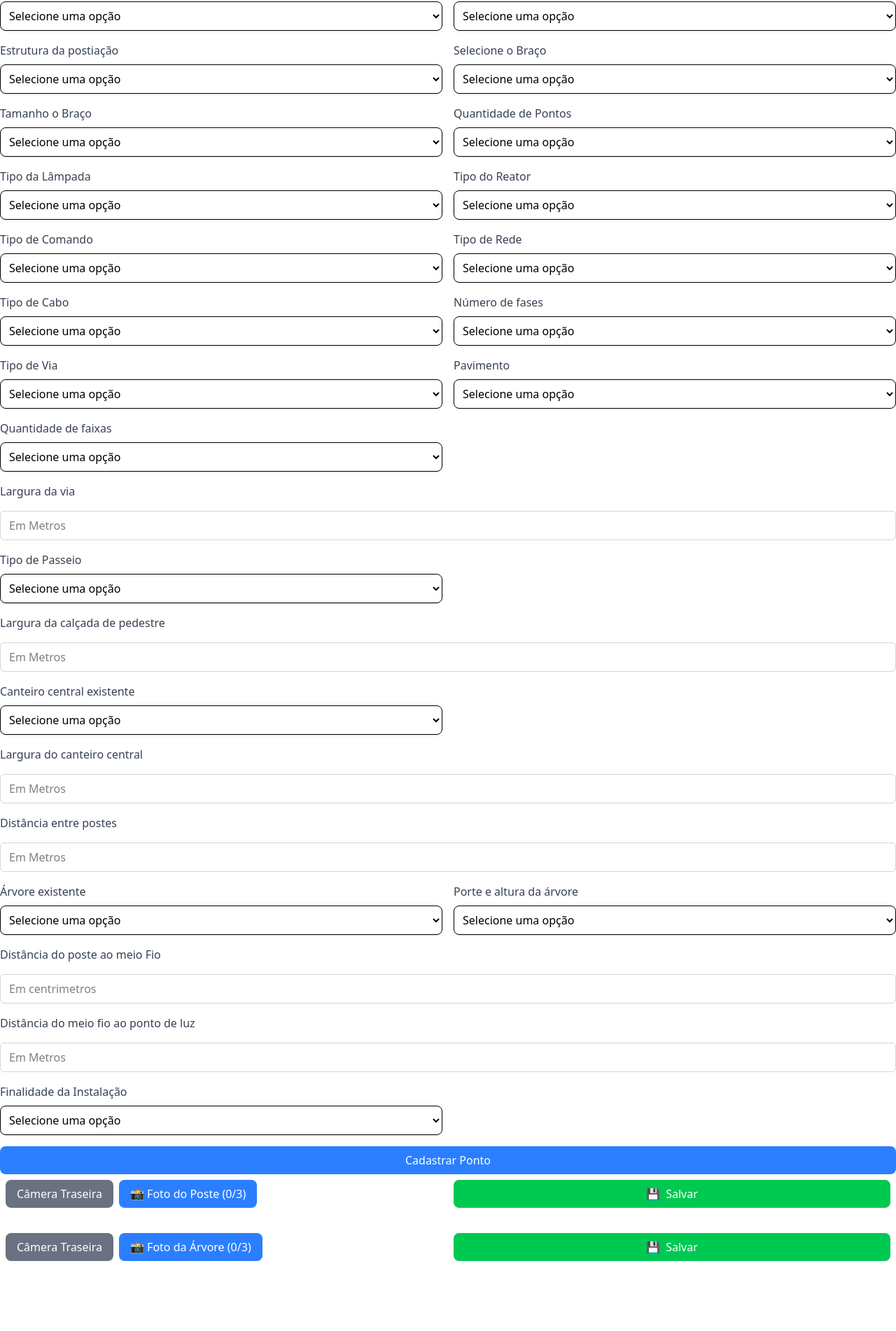
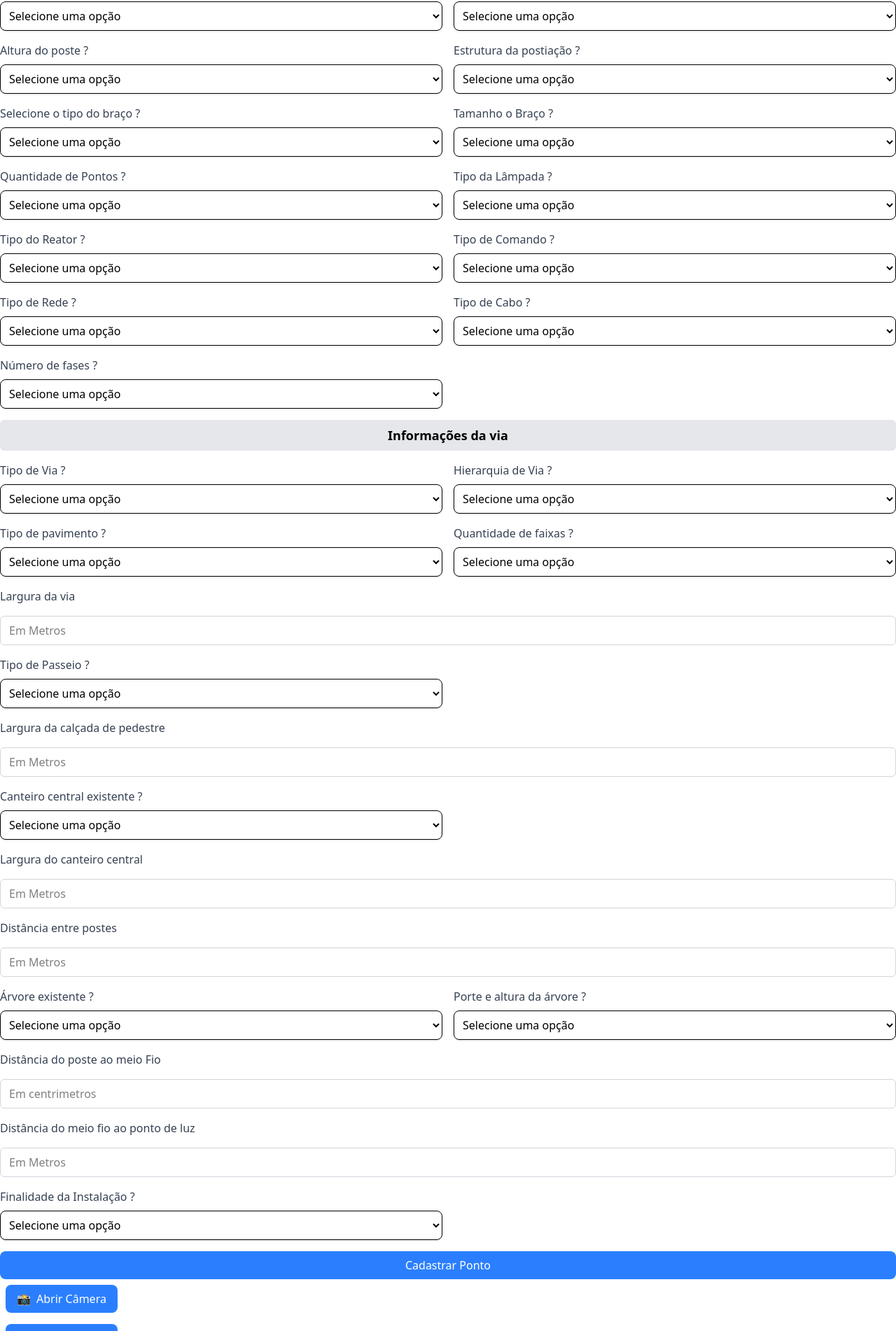
Before and after one commit to schiaretti/meu-projeto, a React (Vite) app: page /CadastroPoste in a window 1280 px wide. Shown: the part 822-2724 px from the top of the page at 70% size. Before the commit the page ends 2652 px from the top, so only its background shows below. Built offline with nearby package versions, Linux system fonts and the light colour scheme.

Commit message:
arrumei o layout da camera

```diff
--- a/src/components/CameraBotao.tsx
+++ b/src/components/CameraBotao.tsx
@@ -9,8 +9,10 @@ const Componentebotao: React.FC<ComponentebotaoProps> = ({ buttonText, minPhotos
   const videoRef = useRef<HTMLVideoElement>(null);
   const [photos, setPhotos] = useState<string[]>([]); // Array para armazenar as fotos
   const [cameraMode, setCameraMode] = useState<'front' | 'back'>('back'); // Estado da câmera
+  const [isCameraOpen, setIsCameraOpen] = useState(false); // Estado para controlar se a câmera está aberta
 
-  const handleTakePhoto = async () => {
+  // Função para abrir a câmera
+  const openCamera = async () => {
     try {
       // Configurações da câmera
       const constraints = {
@@ -23,30 +25,8 @@ const Componentebotao: React.FC<ComponentebotaoProps> = ({ buttonText, minPhotos
       const stream = await navigator.mediaDevices.getUserMedia(constraints);
       if (videoRef.current) {
         videoRef.current.srcObject = stream;
+        setIsCameraOpen(true); // Abre a câmera
       }
-
-      // Aguarda um breve momento para garantir que o vídeo esteja pronto
-      await new Promise((resolve) => setTimeout(resolve, 500));
-
-      // Cria um canvas para capturar a foto
-      const canvas = document.createElement('canvas');
-      const video = videoRef.current;
-      if (video) {
-        canvas.width = video.videoWidth;
-        canvas.height = video.videoHeight;
-
-        const context = canvas.getContext('2d');
-        if (context) {
-          context.drawImage(video, 0, 0, canvas.width, canvas.height);
-        }
-
-        // Converte a imagem do canvas para uma URL de dados
-        const dataUrl = canvas.toDataURL('image/png');
-        setPhotos((prevPhotos) => [...prevPhotos, dataUrl]); // Adiciona a nova foto ao array
-      }
-
-      // Para a câmera após tirar a foto
-      stream.getTracks().forEach((track) => track.stop());
     } catch (err) {
       console.error("Erro ao acessar a câmera:", err);
 
@@ -67,38 +47,110 @@ const Componentebotao: React.FC<ComponentebotaoProps> = ({ buttonText, minPhotos
     }
   };
 
+  // Função para fechar a câmera
+  const closeCamera = () => {
+    if (videoRef.current && videoRef.current.srcObject) {
+      const stream = videoRef.current.srcObject as MediaStream;
+      stream.getTracks().forEach((track) => track.stop()); // Para todos os tracks da câmera
+      videoRef.current.srcObject = null;
+      setIsCameraOpen(false); // Fecha a câmera
+    }
+  };
+
+  // Função para tirar foto
+  const handleTakePhoto = () => {
+    const canvas = document.createElement('canvas');
+    const video = videoRef.current;
+    if (video) {
+      canvas.width = video.videoWidth;
+      canvas.height = video.videoHeight;
+
+      const context = canvas.getContext('2d');
+      if (context) {
+        context.drawImage(video, 0, 0, canvas.width, canvas.height);
+      }
+
+      // Converte a imagem do canvas para uma URL de dados
+      const dataUrl = canvas.toDataURL('image/png');
+      setPhotos((prevPhotos) => [...prevPhotos, dataUrl]); // Adiciona a nova foto ao array
+    }
+  };
+
+  // Função para alternar entre câmera frontal e traseira
   const toggleCamera = () => {
-    setCameraMode((prevMode) => (prevMode === 'front' ? 'back' : 'front')); // Alterna entre frontal e traseira
+    setCameraMode((prevMode) => (prevMode === 'front' ? 'back' : 'front'));
+    closeCamera(); // Fecha a câmera atual
+    openCamera(); // Reabre a câmera com o novo modo
   };
 
   return (
     <div>
-      <div className="flex gap-2 mb-2">
-        {/* Botão para alternar a câmera */}
+      {/* Botão para abrir a câmera */}
+      {!isCameraOpen && (
+        <button
+          type="button"
+          onClick={openCamera}
+          className="px-4 py-2 bg-blue-500 text-white rounded-lg hover:bg-blue-700 transition flex items-center justify-center gap-2"
+        >
+          <span role="img" aria-label="camera">
+            📸
+          </span>
+          Abrir Câmera
+        </button>
+      )}
+
+      {/* Exibe a câmera quando aberta */}
+      {isCameraOpen && (
+        <div className="mt-4">
+          {/* Vídeo da câmera */}
+          <video
+            ref={videoRef}
+            autoPlay
+            playsInline
+            className="w-full h-auto rounded-lg shadow-lg"
+          ></video>
+
+          {/* Botões de controle da câmera */}
+          <div className="flex gap-2 mt-2">
+            {/* Botão para alternar câmera */}
             <button
               type="button"
               onClick={toggleCamera}
-          className="px-4 py-2 bg-gray-500 text-white rounded-lg hover:bg-gray-700 transition"
+              className="px-4 py-2 bg-gray-500 text-white rounded-lg hover:bg-gray-700 transition flex items-center justify-center gap-2"
             >
-          {cameraMode === 'front' ? 'Câmera Frontal' : 'Câmera Traseira'}
+              <span role="img" aria-label="camera">
+                🔄
+              </span>
+              Alternar Câmera
             </button>
 
             {/* Botão para tirar foto */}
             <button
               type="button"
               onClick={handleTakePhoto}
-          disabled={photos.length >= minPhotos} // Desabilita o botão após atingir o mínimo de fotos
-          className="px-4 py-2 bg-blue-500 text-white rounded-lg hover:bg-blue-700 transition disabled:bg-gray-400 disabled:cursor-not-allowed"
+              disabled={photos.length >= minPhotos}
+              className="px-4 py-2 bg-green-500 text-white rounded-lg hover:bg-green-700 transition disabled:bg-gray-400 disabled:cursor-not-allowed flex items-center justify-center gap-2"
             >
               <span role="img" aria-label="camera">
                 📸
-          </span>{" "}
-          {buttonText} ({photos.length}/{minPhotos})
+              </span>
+              Tirar Foto
+            </button>
+
+            {/* Botão para fechar a câmera */}
+            <button
+              type="button"
+              onClick={closeCamera}
+              className="px-4 py-2 bg-red-500 text-white rounded-lg hover:bg-red-700 transition flex items-center justify-center gap-2"
+            >
+              <span role="img" aria-label="close">
+                ❌
+              </span>
+              Fechar Câmera
             </button>
           </div>
-
-      {/* Vídeo oculto para acessar a câmera */}
-      <video ref={videoRef} autoPlay playsInline className="hidden"></video>
+        </div>
+      )}
 
       {/* Exibe as fotos capturadas */}
       {photos.length > 0 && (
@@ -120,6 +172,18 @@ const Componentebotao: React.FC<ComponentebotaoProps> = ({ buttonText, minPhotos
           </div>
         </div>
       )}
+
+      {/* Botão "Salvar" aparece apenas após atingir o número mínimo de fotos */}
+      {photos.length >= minPhotos && (
+        <div className="mt-4">
+          <button className="w-full flex items-center justify-center px-4 py-2 bg-green-500 text-white rounded-lg hover:bg-green-700 transition">
+            <span role="img" aria-label="save" className="mr-2">
+              💾
+            </span>
+            Salvar
+          </button>
+        </div>
+      )}
     </div>
   );
 };
--- a/src/pages/Cadastro/index.tsx
+++ b/src/pages/Cadastro/index.tsx
@@ -155,7 +155,7 @@ function CadastroPoste() {
                 </h2>
 
                 <ComboBox
-                    label="Poste com Transformador"
+                    label="Poste com Transformador ?"
                     options={[
                         { value: "Sim", label: "Sim" },
                         { value: "Não", label: "Não" },
@@ -165,7 +165,17 @@ function CadastroPoste() {
                 />
 
                 <ComboBox
-                    label="Poste com medição"
+                    label="Poste com medição ?"
+                    options={[
+                        { value: "Sim", label: "Sim" },
+                        { value: "Não", label: "Não" },
+
+                    ]}
+                    onChange={handleMaterialChange}
+                />
+
+                <ComboBox
+                    label="Poste com telecom ?"
                     options={[
                         { value: "Sim", label: "Sim" },
                         { value: "Não", label: "Não" },
@@ -180,15 +190,17 @@ function CadastroPoste() {
                         { value: "Circular concreto", label: "Circular concreto" },
                         { value: "Madeira", label: "Madeira" },
                         { value: "Concreto DT", label: "Concreto DT" },
-                        { value: "Metal", label: "Metal" },
+                        { value: "Circular metal", label: "Circular metal" },
                         { value: "Ornamental", label: "Ornamental" },
+                        { value: "Circular fibra", label: "Circular fibra" },
+                        { value: "Desconhecido", label: "Desconhecido" },
 
                     ]}
                     onChange={handleMaterialChange}
                 />
 
                 <ComboBox
-                    label="Altura do poste"
+                    label="Altura do poste ?"
                     options={[
                         { value: "5", label: "5" },
                         { value: "6", label: "6" },
@@ -209,11 +221,12 @@ function CadastroPoste() {
                 />
 
                 <ComboBox
-                    label="Estrutura da postiação"
+                    label="Estrutura da postiação ?"
                     options={[
                         { value: "Unilateral", label: "Unilateral" },
                         { value: "Bilateral", label: "Bilateral" },
                         { value: "Canteiro central", label: "Canteiro central" },
+                        { value: "Praça", label: "Praça" },
 
                     ]}
                     onChange={handleMaterialChange}
@@ -221,7 +234,7 @@ function CadastroPoste() {
 
 
                 <ComboBox
-                    label="Selecione o Braço"
+                    label="Selecione o tipo do braço ?"
                     options={[
                         { value: "Braço Curto", label: "Braço Curto" },
                         { value: "Braço Médio", label: "Braço Médio" },
@@ -229,15 +242,15 @@ function CadastroPoste() {
                         { value: "Level 1", label: "Level 1" },
                         { value: "Level 2", label: "Level 2" },
                         { value: "Suporte com 1", label: "Suporte com 1" },
-                        { value: "Pétala com 2", label: "Pétala com 2" },
-                        { value: "Pétala com 3", label: "Pétala com 3" },
-                        { value: "Pétala com 4", label: "Pétala com 4" },
+                        { value: "Suporte com 2", label: "Suporte com 2" },
+                        { value: "Suporte com 3", label: "Suporte com 3" },
+                        { value: "Suporte com 4", label: "Suporte com 4" },
                     ]}
                     onChange={handleMaterialChange}
                 />
 
                 <ComboBox
-                    label="Tamanho o Braço"
+                    label="Tamanho o Braço ?"
                     options={[
                         { value: "0.50", label: "0.50" },
                         { value: "1.20", label: "1.20" },
@@ -250,7 +263,7 @@ function CadastroPoste() {
                 />
 
                 <ComboBox
-                    label="Quantidade de Pontos"
+                    label="Quantidade de Pontos ?"
                     options={[
                         { value: "1", label: "1" },
                         { value: "2", label: "2" },
@@ -261,7 +274,7 @@ function CadastroPoste() {
                 />
 
                 <ComboBox
-                    label="Tipo da Lâmpada"
+                    label="Tipo da Lâmpada ?"
                     options={[
                         { value: "Vapor de Sodio 70 W", label: "Vapor de Sodio 70 W" },
                         { value: "Vapor de Sodio 100 W", label: "Vapor de Sodio 100 W" },
@@ -271,7 +284,7 @@ function CadastroPoste() {
                 />
 
                 <ComboBox
-                    label="Tipo do Reator"
+                    label="Tipo do Reator ?"
                     options={[
                         { value: "Reator Externo", label: "Reator Externo" },
                         { value: "Reator Integrado", label: "Reator Integrado" },
@@ -281,7 +294,7 @@ function CadastroPoste() {
                 />
 
                 <ComboBox
-                    label="Tipo de Comando"
+                    label="Tipo de Comando ?"
                     options={[
                         { value: "Individual", label: "Individual" },
                         { value: "Coletivo", label: "Coletivo" },
@@ -290,7 +303,7 @@ function CadastroPoste() {
                 />
 
                 <ComboBox
-                    label="Tipo de Rede"
+                    label="Tipo de Rede ?"
                     options={[
                         { value: "Aérea BT", label: "Aérea BT" },
                         { value: "Convencional", label: "Convencional" },
@@ -300,17 +313,18 @@ function CadastroPoste() {
                 />
 
                 <ComboBox
-                    label="Tipo de Cabo"
+                    label="Tipo de Cabo ?"
                     options={[
+                        { value: "Alumínio Nú", label: "Alumínio Nú" },
+                        { value: "Alumínio isolado XLPE", label: "Alumínio isolado XLPE" },
                         { value: "Multiplexado", label: "Multiplexado" },
-                        { value: "Convencional", label: "Convencional" },
-                        { value: "Cobre", label: "Cobre" },
+                        { value: "Cobre Nú", label: "Cobre Nú" },
                     ]}
                     onChange={handleMaterialChange}
                 />
 
                 <ComboBox
-                    label="Número de fases"
+                    label="Número de fases ?"
                     options={[
                         { value: "Monofásico", label: "Monofásico" },
                         { value: "Bifásico", label: "Bifásico" },
@@ -319,9 +333,13 @@ function CadastroPoste() {
                     onChange={handleMaterialChange}
                 />
 
+                <h2 className="col-span-1 md:col-span-2 text-lg font-semibold text-center bg-gray-200 p-2 rounded-md">
+                    Informações da via
+                </h2>
+
 
                 <ComboBox
-                    label="Tipo de Via"
+                    label="Tipo de Via ?"
                     options={[
                         { value: "Via Rápida", label: "Via Rápida" },
                         { value: "Via Local", label: "Via Local" },
@@ -333,7 +351,21 @@ function CadastroPoste() {
                 />
 
                 <ComboBox
-                    label="Pavimento"
+                    label="Hierarquia de Via ?"
+                    options={[
+                        { value: "Acesso", label: "Acesso" },
+                        { value: "Alameda", label: "Alameda" },
+                        { value: "Avenida", label: "Avenida" },
+                        { value: "Estrada", label: "Estrada" },
+                        { value: "LMG", label: "LMG" },
+                        { value: "Rua", label: "Rua" },
+                        { value: "Travessa", label: "Travessa" },
+                    ]}
+                    onChange={handleMaterialChange}
+                />
+
+                <ComboBox
+                    label="Tipo de pavimento ?"
                     options={[
                         { value: "Asfalto", label: "Asfalto" },
                         { value: "Paralelepipedo", label: "Paralelepipedo" },
@@ -345,7 +377,7 @@ function CadastroPoste() {
                 />
 
                 <ComboBox
-                    label="Quantidade de faixas"
+                    label="Quantidade de faixas ?"
                     options={[
                         { value: "1", label: "1" },
                         { value: "2", label: "2" },
@@ -369,7 +401,7 @@ function CadastroPoste() {
 
 
                 <ComboBox
-                    label="Tipo de Passeio"
+                    label="Tipo de Passeio ?"
                     options={[
                         { value: "Concreto", label: "Concreto" },
                         { value: "Pedra", label: "Pedra" },
@@ -392,7 +424,7 @@ function CadastroPoste() {
                 </div>
 
                 <ComboBox
-                    label="Canteiro central existente"
+                    label="Canteiro central existente ?"
                     options={[
                         { value: "Sim", label: "Sim" },
                         { value: "Não", label: "Não" },
@@ -420,7 +452,7 @@ function CadastroPoste() {
                 </div>
 
                 <ComboBox
-                    label="Árvore existente"
+                    label="Árvore existente ?"
                     options={[
                         { value: "Sim", label: "Sim" },
                         { value: "Não", label: "Não" },
@@ -429,7 +461,7 @@ function CadastroPoste() {
                 />
 
                 <ComboBox
-                    label="Porte e altura da árvore"
+                    label="Porte e altura da árvore ?"
                     options={[
                         { value: "Pequeno porte", label: "Pequeno porte" },
                         { value: "Médio porte", label: "Médio porte" },
@@ -457,7 +489,7 @@ function CadastroPoste() {
                 </div>
 
                 <ComboBox
-                    label="Finalidade da Instalação"
+                    label="Finalidade da Instalação ?"
                     options={[
                         { value: "Viária", label: "Viária" },
                         { value: "Praça", label: "Praça" },
@@ -476,39 +508,15 @@ function CadastroPoste() {
                 </button>
             </form>
 
-            <div className="flex gap-4 mb-3 p-2">
-                {/* Botão "Foto do Poste" */}
-                <div className="flex-1">
-                    <Componentebotao buttonText="Foto do Poste " minPhotos={3} />
-                </div>
+            <div className="flex flex-col gap-4 mb-3 p-2">
+                {/* Componente para "Foto do Poste" */}
+                <Componentebotao buttonText="Foto do Poste" minPhotos={3} />
 
-                {/* Botão "Salvar" */}
-                <div className="flex-1">
-                    <button className="w-full flex items-center justify-center px-4 py-2 bg-green-500 text-white rounded-lg hover:bg-green-700 transition">
-                        <span role="img" aria-label="save" className="mr-2">
-                            💾
-                        </span>
-                        Salvar
-                    </button>
-                </div>
+                {/* Componente para "Foto da Árvore" */}
+                <Componentebotao buttonText="Foto da Árvore" minPhotos={3} />
             </div>
 
-            <div className="flex gap-4 mb-3 p-2">
-                {/* Botão "Foto da Árvore" */}
-                <div className="flex-1">
-                    <Componentebotao buttonText="Foto da Árvore" minPhotos={3} />
-                </div>
 
-                {/* Botão "Salvar" */}
-                <div className="flex-1">
-                    <button className="w-full flex items-center justify-center px-4 py-2 bg-green-500 text-white rounded-lg hover:bg-green-700 transition">
-                        <span role="img" aria-label="save" className="mr-2">
-                            💾
-                        </span>
-                        Salvar
-                    </button>
-                </div>
-            </div>
 
 
         </div >
```
Lines whose indentation alone changed are shown as unchanged.
